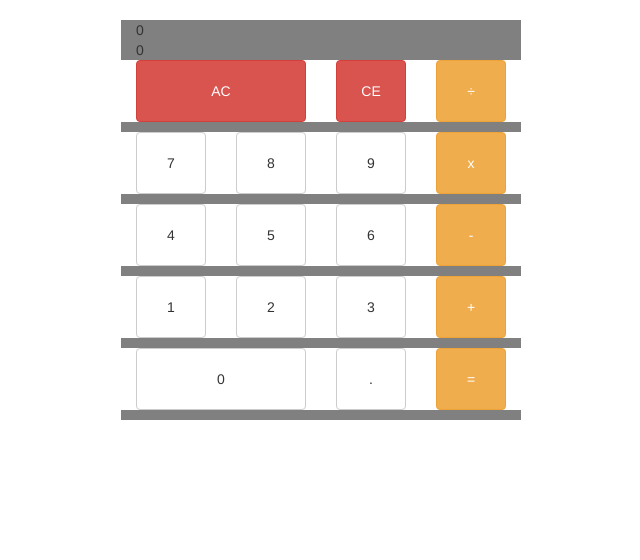
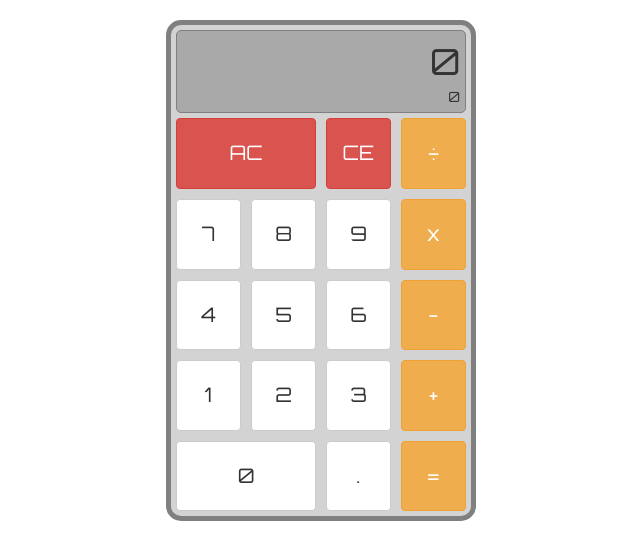
Before and after one commit to vitormcpedro/calculator, a plain HTML site: page index.html in a window 1280 px wide. Shown: the whole page, without its empty margins (319-959 px from the left). Drawn offline with nearby package versions, Linux system fonts and the light colour scheme.

Commit message:
Improve UI.

```diff
--- a/css/style.css
+++ b/css/style.css
@@ -1,7 +1,10 @@
 .main {
-  width: 400px;
-  background-color: gray;
+  width: 310px;
+  border: 5px solid gray;
+  border-radius: 15px;
   margin-top: 20px;
+  background-color: lightgray;
+  font-family: 'Orbitron', sans-serif;
 }
 
 .vertical-centered {
@@ -11,16 +14,33 @@
 }
 
 .button-container {
-  width: 100px;
-  background-color: white;
-  margin-bottom: 10px;
+  width: 75px;
+  padding: 5px;
 }
 
 .large-button-container {
-  width: 200px;
+  width: 150px;
 }
 
 .myButton {
   padding-top: 20px;
   padding-bottom: 20px;
+  font-size: 20px;
+  font-family: 'Orbitron', sans-serif;
 }
+
+.display {
+  border: 1px solid gray;
+  border-radius: 5px;
+  background-color: darkgray;
+  padding: 5px;
+  margin-top: 5px;
+  margin-left: -10px;
+  margin-right: -10px;
+  text-align: right;
+  font-size: 36px;
+}
+
+.secondDisplay {
+  font-size: 14px;
+}
--- a/index.html
+++ b/index.html
@@ -6,19 +6,21 @@
 
 
   <link rel='stylesheet prefetch' href='https://cdnjs.cloudflare.com/ajax/libs/twitter-bootstrap/3.3.7/css/bootstrap.min.css'>
-
   <link rel="stylesheet" href="css/style.css">
+  <link href="https://fonts.googleapis.com/css?family=Orbitron" rel="stylesheet">
 
 
 </head>
 
 <body ng-controller="CalculatorController">
   <div class="container-fluid main">
+    <div class="display">
       <div class="row">
         <div class="col-xs-12">{{mainDisplay}}</div>
       </div>
       <div class="row">
-    <div class="col-xs-12">{{secondDisplay}}</div>
+        <div class="col-xs-12 secondDisplay">{{secondDisplay}}</div>
+      </div>
     </div>
     <div class="row">
       <div class="col-xs-6 button-container large-button-container"><button type="button" class="btn btn-danger btn-block myButton" ng-click='resetTyped()'>AC</button></div>
@@ -52,7 +54,6 @@
       <div class="col-xs-3 button-container"><button type="button" class="btn btn-default btn-block myButton" ng-click='numberTyped(".")'>.</button></div>
       <div class="col-xs-3 button-container"><button type="button" class="btn btn-warning btn-block myButton" ng-click='equalsTyped()'>=</button></div>
     </div>
-
   </div>
   <script src='https://cdnjs.cloudflare.com/ajax/libs/jquery/3.1.0/jquery.min.js'></script>
   <script src='https://cdnjs.cloudflare.com/ajax/libs/twitter-bootstrap/3.3.7/js/bootstrap.min.js'></script>
```
Lines whose indentation alone changed are shown as unchanged.
